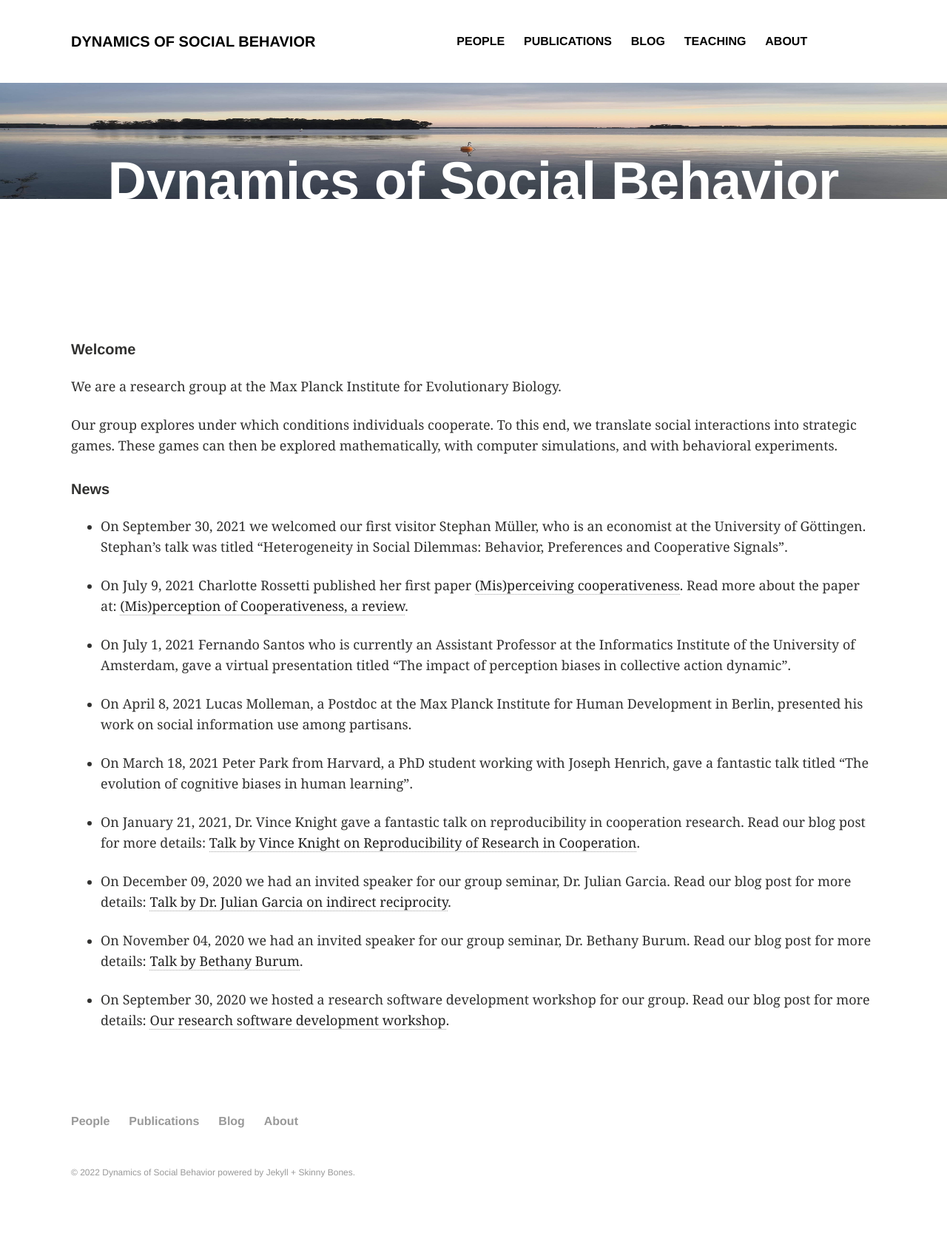
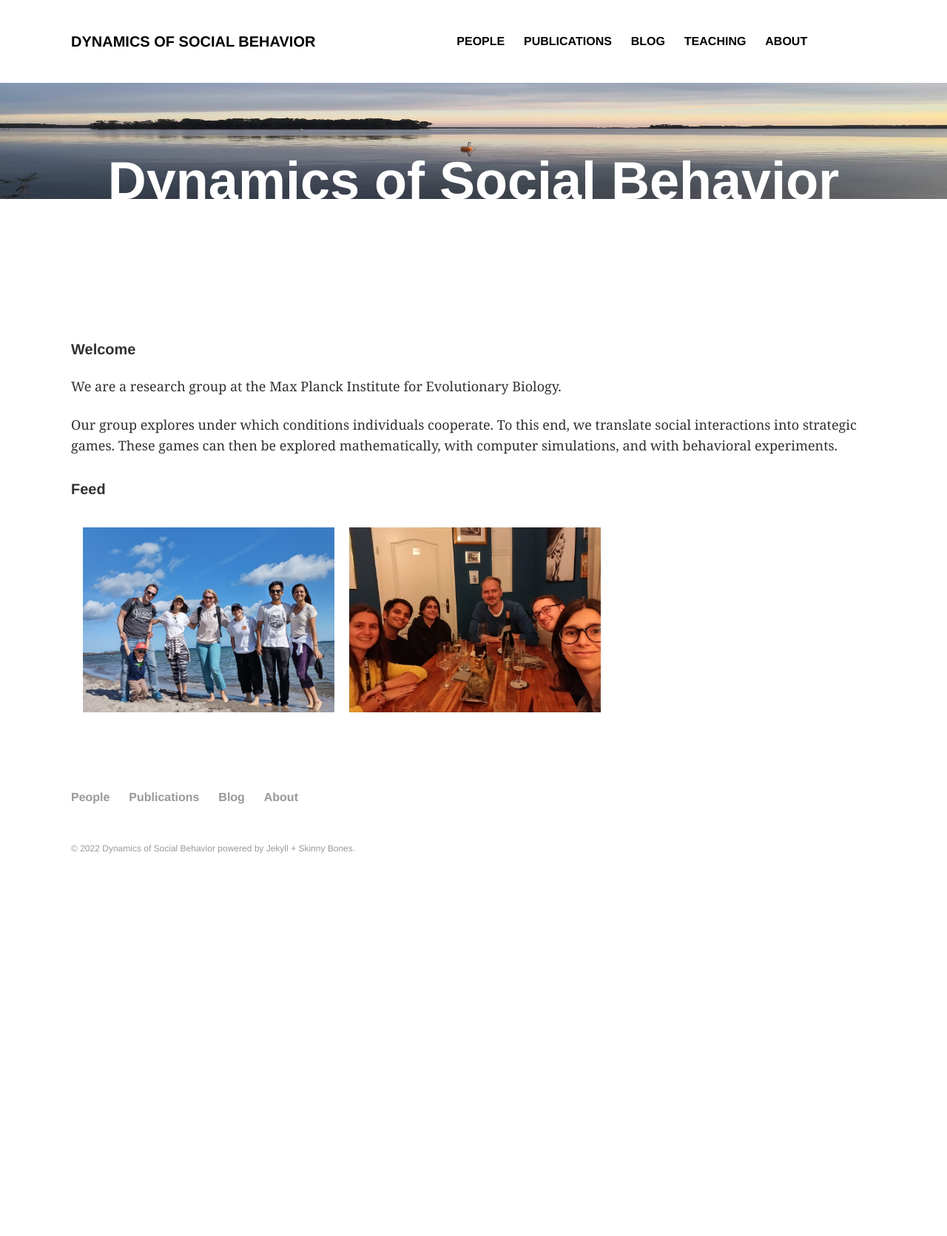
Before and after one commit to DYNOSOBs/social-behaviour, a Jekyll site: the page built from index.md, in a window 1280 px wide. Shown: the whole page at 74% size. Built offline with Jekyll 4.4.1, drawn with Linux system fonts in a browser that asks for light colours; after the commit the page ends 1233 px from its top, so only the background shows below that.

Commit message:
add feed on homepage

```diff
--- a/_config.yml
+++ b/_config.yml
@@ -23,6 +23,8 @@ plugins:
   - jekyll-gist
   - jekyll-feed
 
+imagesurl: "/feed-imgs/"
+thumbsurl: "/feed/"
 
 # Site owner
 owner:
--- /dev/null
+++ b/_includes/image-gallery.html
@@ -0,0 +1,14 @@
+<div class ="image-gallery">
+{% assign sorted = site.static_files | sort: 'date' | reverse %}
+{% for file in sorted %}
+{% if file.path contains include.folder %}
+{% if file.extname == '.jpg' or file.extname == '.jpeg'%}
+    {% assign filenameparts = file.path | split: "/" %}
+    {% assign filename = filenameparts | last | replace: file.extname,"" %}
+        <div class="box"><a href="{{ file.path | relative_url }}" title="{{ filename }}">
+        <img src="{{ site.imagesurl }}{{file.name }} " alt="{{ filename }}"  class="img-gallery" />
+        </a></div>
+    {% endif %}
+    {% endif %}
+{% endfor %}
+</div>
--- a/css/main.scss
+++ b/css/main.scss
@@ -101,3 +101,30 @@ br {
    width:100%;
    height:100%;
 }
+
+/*! div style */
+.image-gallery {
+   width: 100%;
+   display: grid;
+   grid-template-columns: repeat(auto-fill,minmax(300px, 1fr));
+   justify-content: center;
+   padding: 4px;
+   }
+
+   .box {
+      flex-basis: 25%;
+      width: 100%;
+      padding: 10px;
+      margin: 2px;
+   }
+
+   .img-gallery {
+   width: 100%;
+   height: 250px;
+   object-fit: cover;
+   transform: scale(1);
+   transition: all 0.3s ease-in-out;
+   &:hover {
+   transform: scale(1.05);
+   }
+}
--- a/index.md
+++ b/index.md
@@ -14,34 +14,17 @@ translate social interactions into strategic games. These games can then be
 explored mathematically, with computer simulations, and with behavioral
 experiments.
 
-<h5>News</h5>
+<h5>Feed</h5>
 
-- On September 30, 2021 we welcomed our first visitor Stephan Müller,
-who is an economist at the University of Göttingen. Stephan's talk was titled
-"Heterogeneity in Social Dilemmas: Behavior, Preferences and Cooperative Signals".
+<!-- {% assign filenames = "new-group-img.jpg,summer-trip.jpeg,xmas-brunch.jpg,xmas-walk.jpg" | split: "," %}
+<div class ="image-gallery">
+{% for name in filenames %}
+    <div class="box">
+    <a href="{{ site.imagesurl }}{{ name }}">
+      <img src="{{ site.thumbsurl }}{{ name }} " alt="{{ name }}"  class="img-gallery" />
+     </a>
+    </div>
+ {% endfor %}
+</div> -->
 
-- On July 9, 2021 Charlotte Rossetti published her first paper <a href="https://www.sciencedirect.com/science/article/pii/S2352250X21000920"> (Mis)perceiving cooperativeness</a>. Read more about the paper at: <a href="articles/charlottepaper/">(Mis)perception of Cooperativeness, a review</a>.
-
-- On July 1, 2021 Fernando Santos who is currently an Assistant Professor at
-  the Informatics Institute of the University of Amsterdam, gave a virtual
-  presentation titled "The impact of perception biases in collective
-  action dynamic".
-
-- On April 8, 2021 Lucas Molleman, a Postdoc at the Max Planck Institute for
-  Human Development in Berlin, presented his work on social information use
-  among partisans.
-
-- On March 18, 2021 Peter Park from Harvard, a PhD student working with Joseph
-  Henrich, gave a fantastic talk titled "The evolution of cognitive biases in
-  human learning".
-
-- On January 21, 2021, Dr. Vince Knight gave a fantastic talk on reproducibility in cooperation research. Read our blog post for more details: <a href="articles/vincestalk/">Talk by Vince Knight on Reproducibility of Research in Cooperation</a>.
-
-- On December 09, 2020 we had an invited speaker for our group seminar, Dr.
-Julian Garcia. Read our blog post for more details: <a href="articles/julianstalk/">Talk by Dr. Julian Garcia on indirect reciprocity</a>.
-
-- On November 04, 2020 we had an invited speaker for our group seminar, Dr.
-Bethany Burum. Read our blog post for more details: <a href="articles/bethanystalk/">Talk by Bethany Burum</a>.
-
-- On September 30, 2020 we hosted a research software development workshop for our
-group. Read our blog post for more details: <a href="articles/rsd-workshop/">Our research software development workshop</a>.
+{% include image-gallery.html folder="feed" %}
```
Also changed, not shown: feed-imgs/group-dinner.jpeg (added), feed-imgs/summer-trip.jpeg (added), 4 other files.
